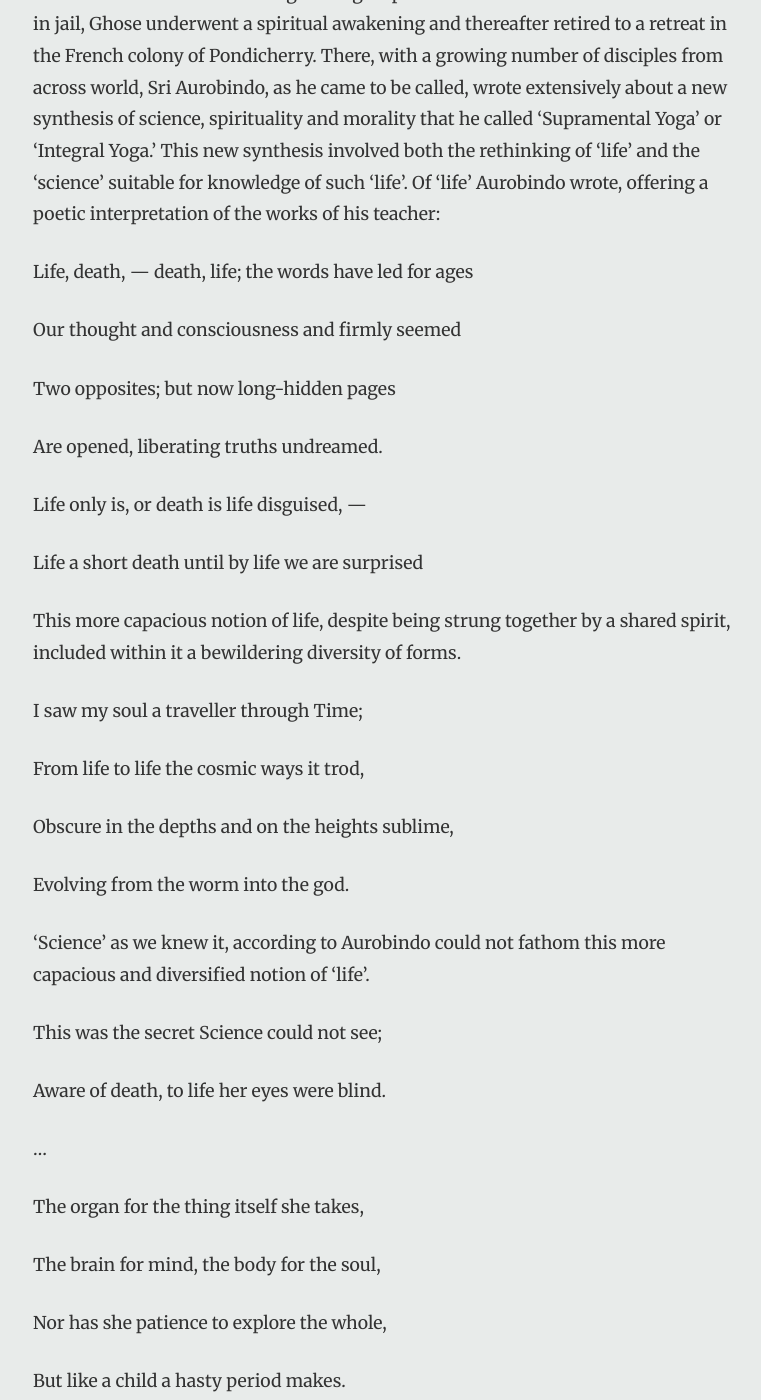
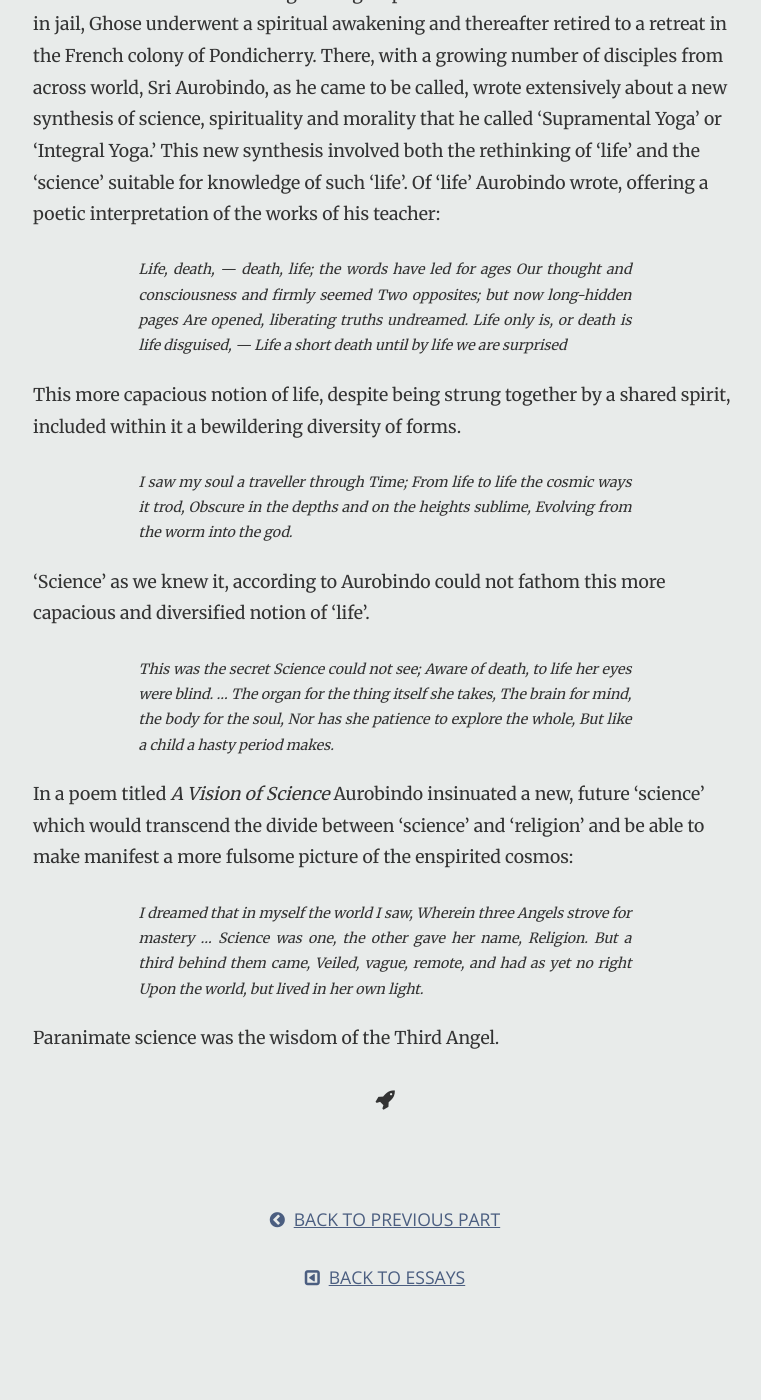
Before and after one commit to historiesofthefuture/historiesofthefuture, a Jekyll site: the page built from essays/mukharji/biomoral.md, in a window 1280 px wide and 1400 px high, scrolled down 4439 px. Shown: the whole window, without its empty margins (255-1016 px from the left). Built offline with Jekyll 4.4.1, drawn with Linux system fonts in a browser that asks for light colours; nearby versions of some CDN libraries; some web fonts are replaced; after the commit the page ends 5768 px from its top, so only the background shows below that; some of the changed text lies outside the part shown.

Commit message:
Update biomoral.md

```diff
--- a/essays/mukharji/biomoral.md
+++ b/essays/mukharji/biomoral.md
@@ -181,63 +181,51 @@ involved both the rethinking of ‘life’ and the ‘science’ suitable for
 knowledge of such ‘life’. Of ‘life’ Aurobindo wrote, offering a poetic
 interpretation of the works of his teacher:
 
+<blockquote><p>
 Life, death, — death, life; the words have led for ages
-
 Our thought and consciousness and firmly seemed
-
 Two opposites; but now long-hidden pages
-
 Are opened, liberating truths undreamed.
-
 Life only is, or death is life disguised, —
-
 Life a short death until by life we are surprised
+</p></blockquote>
 
 This more capacious notion of life, despite being strung together by a
 shared spirit, included within it a bewildering diversity of forms.
 
+<blockquote><p>
 I saw my soul a traveller through Time;
-
 From life to life the cosmic ways it trod,
-
 Obscure in the depths and on the heights sublime,
-
 Evolving from the worm into the god.
+</p></blockquote>
 
 ‘Science’ as we knew it, according to Aurobindo could not fathom this
 more capacious and diversified notion of ‘life’.
 
+<blockquote><p>
 This was the secret Science could not see;
-
 Aware of death, to life her eyes were blind.
-
 …
-
 The organ for the thing itself she takes,
-
 The brain for mind, the body for the soul,
-
 Nor has she patience to explore the whole,
-
 But like a child a hasty period makes.
+</p></blockquote>
 
 In a poem titled *A Vision of Science* Aurobindo insinuated a new,
 future ‘science’ which would transcend the divide between ‘science’ and
 ‘religion’ and be able to make manifest a more fulsome picture of the
 enspirited cosmos:
 
+<blockquote><p>
 I dreamed that in myself the world I saw,
-
 Wherein three Angels strove for mastery
-
 …
-
 Science was one, the other gave her name, Religion.
-
 But a third behind them came,
-
 Veiled, vague, remote, and had as yet no right
-
 Upon the world, but lived in her own light.
+</p></blockquote>
 
 Paranimate science was the wisdom of the Third Angel.
```
